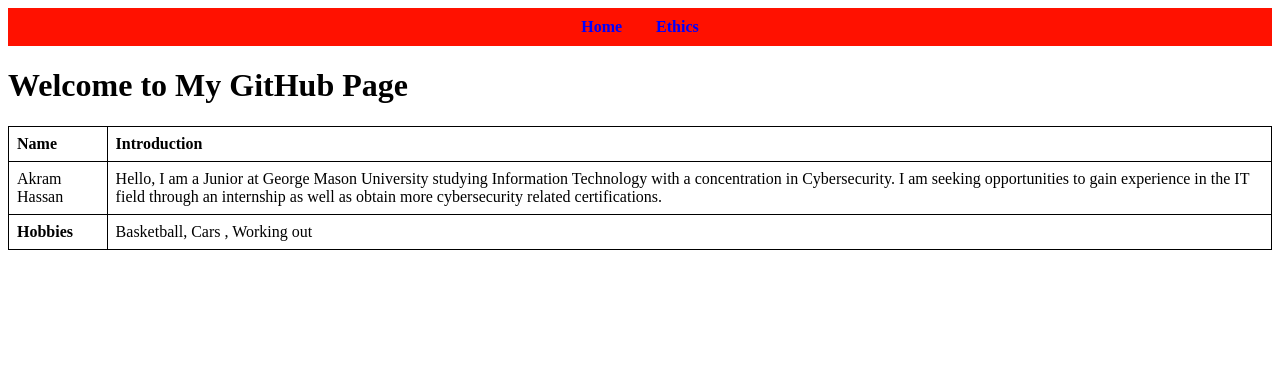
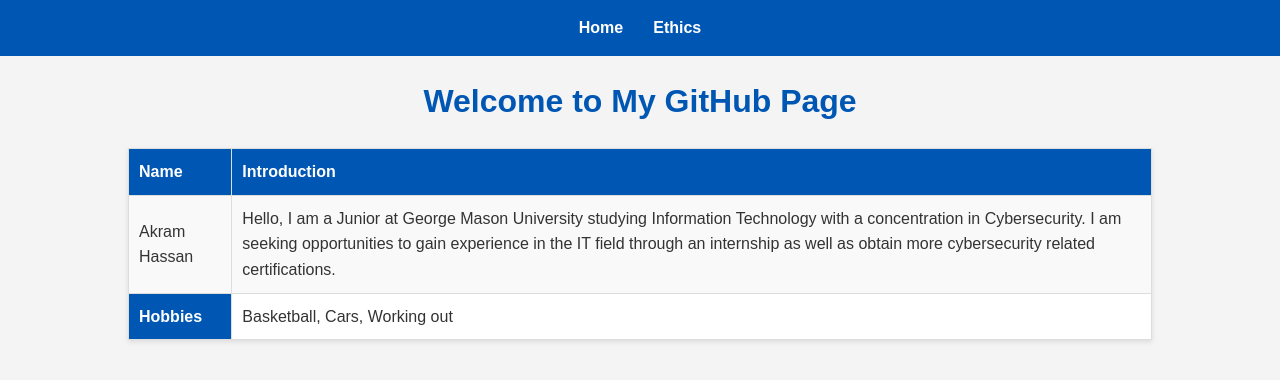
Before and after one commit to ahassa30/ahassa30.github.io, a plain HTML site: page index.html in a window 1280 px wide. Drawn offline with Linux system fonts and the light colour scheme.

Commit message:
Update index.html

```diff
--- a/index.html
+++ b/index.html
@@ -1,60 +1,81 @@
-
 <!DOCTYPE html>
-<html>
+<html lang="en">
 <head>
+  <meta charset="UTF-8">
+  <meta name="viewport" content="width=device-width, initial-scale=1.0">
   <title>Akram's GitHub Page</title>
   <style>
-
-
-
-
-    nav {
-      background-color: #ff1100;
-      padding: 10px;
-      text-align: center;
+    /* Global Styling */
+    body {
+      font-family: Arial, sans-serif;
+      line-height: 1.6;
+      margin: 0;
+      padding: 0;
+      background-color: #f4f4f4;
+      color: #333;
     }
 
+    h1 {
+      text-align: center;
+      margin-top: 20px;
+      color: #0056b3;
+    }
+
+    /* Navigation Styling */
+    nav {
+      background-color: #0056b3;
+      padding: 15px;
+    }
 
     nav ul {
       list-style-type: none;
       margin: 0;
       padding: 0;
+      display: flex;
+      justify-content: center;
     }
 
-
     nav ul li {
-      display: inline;
       margin: 0 15px;
     }
 
     nav ul li a {
-      color: blue;
+      color: #fff;
       text-decoration: none;
       font-weight: bold;
+      transition: color 0.3s ease;
     }
 
     nav ul li a:hover {
-      text-decoration: underline;
+      color: #ffd700;
     }
 
-
-
-
-
+    /* Table Styling */
     table {
-      width: 100%;
+      width: 80%;
+      margin: 20px auto;
       border-collapse: collapse;
-      margin-top: 20px;
+      box-shadow: 0 2px 5px rgba(0, 0, 0, 0.1);
+      background-color: #fff;
     }
 
     th, td {
-      border: 1px solid black;
-      padding: 8px;
+      border: 1px solid #ddd;
+      padding: 10px;
       text-align: left;
     }
 
     th {
-      background-color: #ffffff;
+      background-color: #0056b3;
+      color: #fff;
+    }
+
+    tr:nth-child(even) {
+      background-color: #f9f9f9;
+    }
+
+    tr:hover {
+      background-color: #f1f1f1;
     }
   </style>
 </head>
@@ -69,7 +90,7 @@
   </header>
 
   <h1>Welcome to My GitHub Page</h1>
-  <table border="1">
+  <table>
     <tr>
       <th>Name</th>
       <th>Introduction</th>
@@ -80,7 +101,7 @@
     </tr>
     <tr>
       <th>Hobbies</th>
-      <td>Basketball, Cars , Working out</td>
+      <td>Basketball, Cars, Working out</td>
     </tr>
   </table>
 </body>
```
